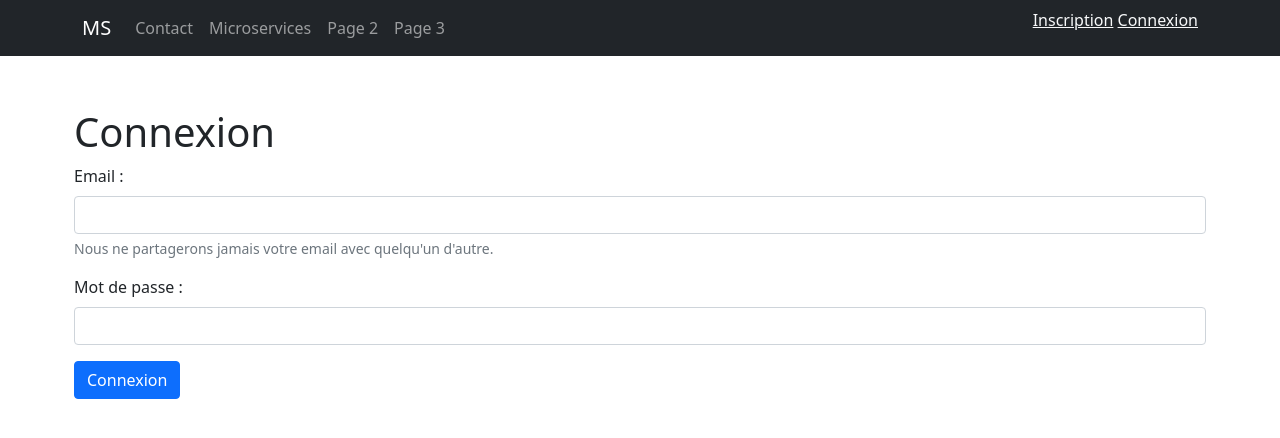
After one commit to alternative-rvb/microservices, a PHP site: page /connexion.php in a window 1280 px wide. The commit adds this page. Shown: the top 438 px of the page. Run offline with PHP 8.4, Linux system fonts and the light colour scheme; some libraries are stand-ins or nearby versions.

Commit message:
Ajout syst connexion

```diff
--- a/admin/func/nav.php
+++ b/admin/func/nav.php
@@ -10,6 +10,9 @@ $filtres[] = 'inc';
 $filtres[] = 'README.md';
 $filtres[] = 'index.php';
 $filtres[] = 'uploads';
+$filtres[] = 'connexion.php';
+$filtres[] = 'déconnexion.php';
+$filtres[] = 'admin';
 
 
 function creationMenu($filtres)
@@ -18,22 +21,28 @@ function creationMenu($filtres)
     $links = scandir('./');
 ?>
     <nav class="navbar navbar-expand-lg navbar-dark p-0">
-        <div class="container-fluid p-0">
-        <a class="navbar-brand" href="<?= WEB_ROOT ?>">MICROSERVICES</a>
+        <div class="container-fluid p-0 justify-content-start">
+            <a class="navbar-brand " href="<?= WEB_ROOT ?>">
+                MS
+            </a>
             <button class="navbar-toggler" type="button" data-bs-toggle="collapse" data-bs-target="#navbarSupportedContent" aria-controls="navbarSupportedContent" aria-expanded="false" aria-label="Toggle navigation">
                 <span class="navbar-toggler-icon"></span>
             </button>
             <div id="navbarSupportedContent" class="collapse navbar-collapse">
+                <!-- ANCHOR -->
                 <ul class="navbar-nav me-auto mb-2 mb-lg-0">
                     <?php
                     foreach ($links as $link) :
                         // Filtres
                         if (!in_array($link, $filtres)) :
                     ?>
-                            <a class="nav-link <?= activeLink($link) ?>" href="<?= $link ?>"><?= toTitle($link) ?></a>
+                            <li class="nav-item">
+                                <a class="nav-link <?= activeLink($link) ?>" href="<?= $link ?>"><?= toTitle($link) ?></a>
+                            </li>
                     <?php
                         endif;
                     endforeach;
+
                     ?>
                 </ul>
             </div>
--- a/admin/inc/config.php
+++ b/admin/inc/config.php
@@ -1,10 +1,10 @@
 <?php
 // var_dump($_SERVER);
 
-define('SITE_ROOT', $_SERVER['DOCUMENT_ROOT'].'/CRUD/');
+define('SITE_ROOT', $_SERVER['DOCUMENT_ROOT'].'/microservices/');
 // var_dump(SITE_ROOT);
 
-define('WEB_ROOT', '/CRUD/');
+define('WEB_ROOT', '/microservices/');
 
-define('IMAGES_ROOT', '/CRUD/uploads/images/');
+define('IMAGES_ROOT', '/microservices/uploads/images/');
 // var_dump(IMAGES_ROOT);
--- a/admin/inc/header.php
+++ b/admin/inc/header.php
@@ -1,14 +1,47 @@
 <?php
-include SITE_ROOT.'admin/func/functions.php';
-include SITE_ROOT.'admin/func/nav.php';
+include SITE_ROOT . 'admin/func/functions.php';
+include SITE_ROOT . 'admin/func/nav.php';
 
 ?>
 <header class="bg-dark mb-5 p-2">
     <div class="container">
-        <div class="row">
-            <?php
-            creationMenu($filtres);
-            ?>
+        <div class="row align-items-center">
+            <div class="col-6 col-md-8">
+                <?php
+                creationMenu($filtres);
+                ?>
+            </div>
+            <div class="col-6 col-md-4 align-self-start">
+                <?php
+                if (isset($_SESSION['Role']) && $_SESSION['Role'] == 1) :
+                ?>
+
+                    <!-- ANCHOR Connecté -->
+                    <div class="dropdown text-end">
+                        <button class="btn btn-secondary btn-sm dropdown-toggle" type="button" id="dropdownMenuButton2" data-bs-toggle="dropdown" aria-expanded="false">
+                            <?= isset($_SESSION['Pseudo']) ? '<i class="bi bi-person-circle"></i> ' . $_SESSION['Pseudo'] : 'Anonymous' ?>
+                        </button>
+                        <ul class="dropdown-menu dropdown-menu-dark" aria-labelledby="dropdownMenuButton2">
+                            <li><a class="dropdown-item" href="<?= WEB_ROOT . 'admin/' ?>">Admin</a></li>
+                            <li><a class="dropdown-item disabled" href="#">Setting</a></li>
+                            <li>
+                                <hr class="dropdown-divider">
+                            </li>
+                            <li><a class="dropdown-item" href="<?= WEB_ROOT . 'déconnexion.php' ?>">Déconnexion</a></li>
+                        </ul>
+                    </div>
+                <?php
+                else :
+                ?>
+                    <!-- ANCHOR Déconnecté-->
+                    <div class="text-end">
+                        <a class="link-light disabled" href="#">Inscription</a>
+                        <a class="link-light " href="<?= WEB_ROOT . 'connexion.php' ?>">Connexion</a>
+                    </div>
+                <?php
+                endif;
+                ?>
+            </div>
         </div>
     </div>
 </header>
--- /dev/null
+++ b/connexion.php
@@ -0,0 +1,45 @@
+<?php
+session_start();
+require 'admin/inc/config.php'
+?>
+<!DOCTYPE html>
+<html lang="fr">
+
+<head>
+    <?php
+    include SITE_ROOT . 'admin/inc/meta.php'
+    ?>
+    <title>Connexion</title>
+</head>
+
+
+<body>
+    <?php
+    include SITE_ROOT . 'admin/inc/header.php'
+    ?>
+    <main class="container p-1">
+        <div class="row">
+            <h1>Connexion</h1>
+        </div>
+        <div class="row">
+            <form action="<?= WEB_ROOT.'admin/func/control-connexion.php'?>" method="POST">
+                <div class="mb-3">
+                    <label for="email" class="form-label">Email :</label>
+                    <input type="email" class="form-control" id="email" aria-describedby="emailHelp" name="email">
+                    <div id="emailHelp" class="form-text">Nous ne partagerons jamais votre email avec quelqu'un d'autre.</div>
+                </div>
+                <div class="mb-3">
+                    <label for="password" class="form-label">Mot de passe :</label>
+                    <input type="password" class="form-control" id="password" name="password">
+                </div>
+
+                <button type="submit" class="btn btn-primary">Connexion</button>
+            </form>
+        </div>
+    </main>
+    <?php
+    include SITE_ROOT . "admin/inc/footer.php"
+    ?>
+</body>
+
+</html>
--- a/index.php
+++ b/index.php
@@ -17,7 +17,7 @@ require 'admin/inc/config.php'
     <?php
     include SITE_ROOT . 'admin/inc/header.php'
     ?>
-    <main class="container p-1">
+    <main class="container">
         <div class="row">
             <h1>Microservices</h1>
         </div>
```
Also changed, not shown: admin/func/control-connexion.php (added, +52 -0 lines), admin/func/control-microservices.php (+5 -5 lines), admin/func/crud-utilisateurs.php (+37 -0 lines), admin/func/home.php (+11 -9 lines), admin/index.php (+5 -5 lines), admin/microservices.php (+12 -4 lines), admin/utilisateurs.php (+45 -0 lines), déconnexion.php (added, +11 -0 lines), page-2.php (added), page-3.php (added).
